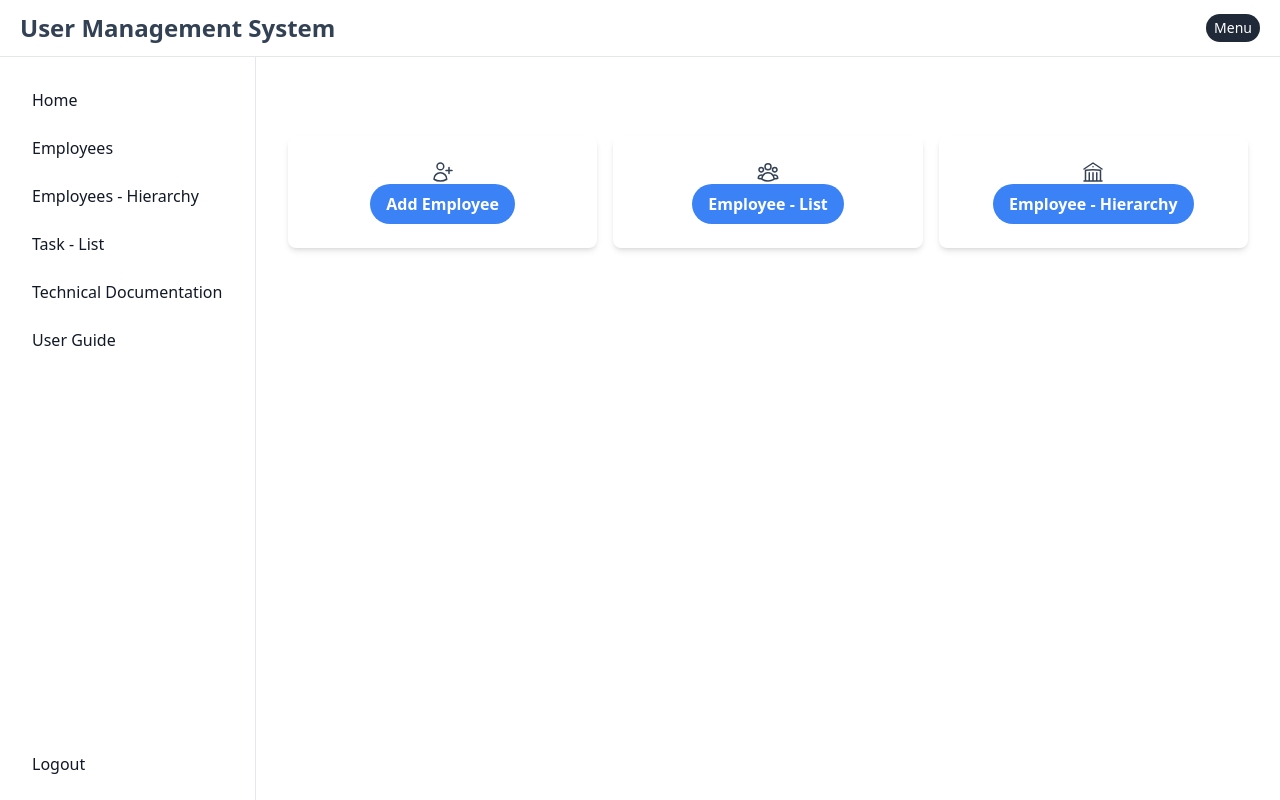
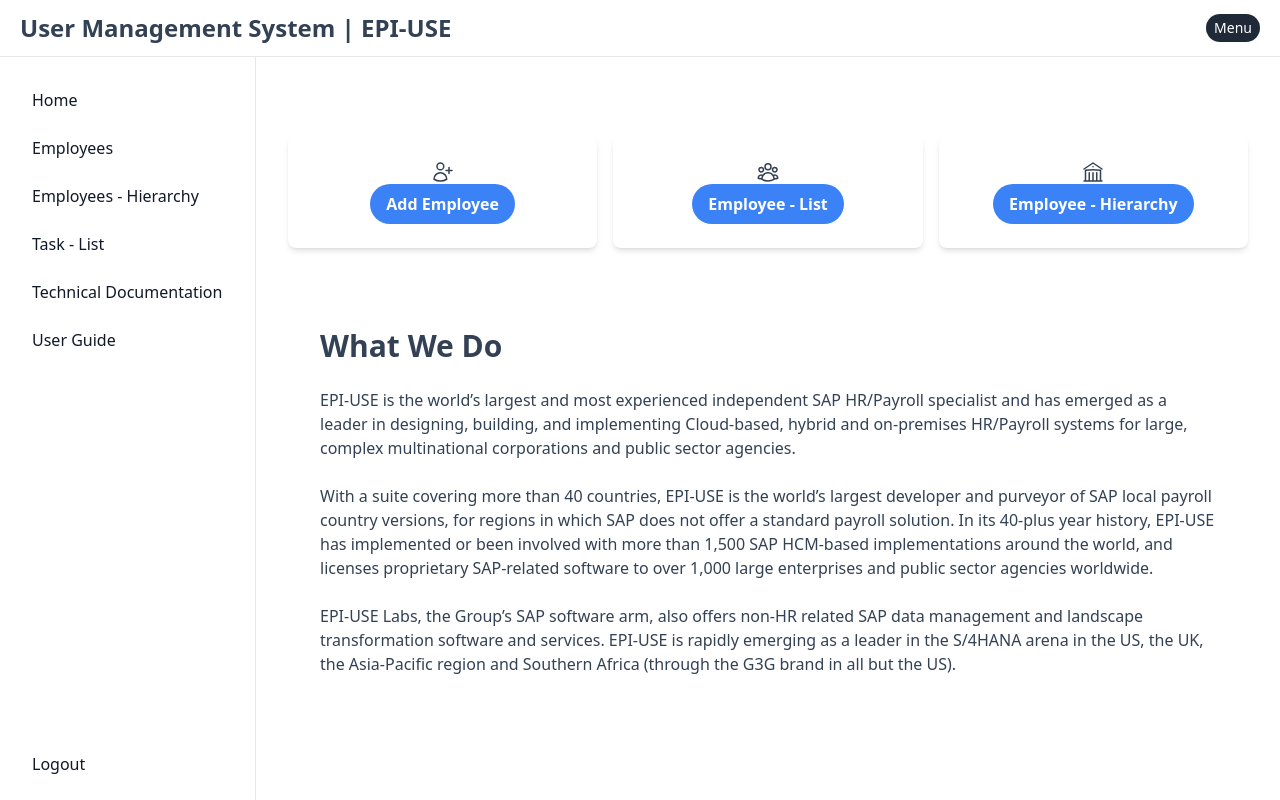
Before and after one commit to duvancs1/user_management_system, a Django app: page / in a window 1280 px wide. Run offline with Django 4.2, Linux system fonts and the light colour scheme; a user stored in the database is signed in; style sheets or scripts are compiled from the project's sources.

Commit message:
Dashboard Changes

```diff
--- a/templates/system/dashboard/dashboard.html
+++ b/templates/system/dashboard/dashboard.html
@@ -34,8 +34,24 @@
                 Employee - Hierarchy
             </button>
         </a>
-
     </div>
 </div>
 
+<div class="container mx-auto p-8">
+    <h1 class="text-3xl font-bold mb-6">What We Do</h1>
+    <p class="mb-6">EPI-USE is the world’s largest and most experienced independent SAP HR/Payroll specialist and has
+        emerged as a leader in designing, building, and implementing Cloud-based, hybrid and on-premises HR/Payroll
+        systems for large, complex multinational corporations and public sector agencies.</p>
+    <p class="mb-6">With a suite covering more than 40 countries, EPI-USE is the world’s largest developer and
+        purveyor of SAP local payroll country versions, for regions in which SAP does not offer a standard payroll
+        solution. In its 40-plus year history, EPI-USE has implemented or been involved with more than 1,500 SAP
+        HCM-based implementations around the world, and licenses proprietary SAP-related software to over 1,000 large
+        enterprises and public sector agencies worldwide.</p>
+    <p class="mb-6">EPI-USE Labs, the Group’s SAP software arm, also offers non-HR related SAP data management and
+        landscape transformation software and services. EPI-USE is rapidly emerging as a leader in the S/4HANA
+        arena in the US, the UK, the Asia-Pacific region and Southern Africa (through the G3G brand in all but the
+        US).</p>
+</div>
+
+
 {% endblock content %}
--- a/templates/system/navbar/navbar.html
+++ b/templates/system/navbar/navbar.html
@@ -13,7 +13,7 @@
                         </svg>
                     </button>
                     <a href="{% url 'system_dashboard:home' %}" class="flex ml-2 md:mr-24">
-                        <span class="self-center text-xl font-semibold sm:text-2xl whitespace-nowrap dark:text-white">User Management System</span>
+                        <span class="self-center text-xl font-semibold sm:text-2xl whitespace-nowrap dark:text-white">User Management System | EPI-USE</span>
                     </a>
                 </div>
 
```
